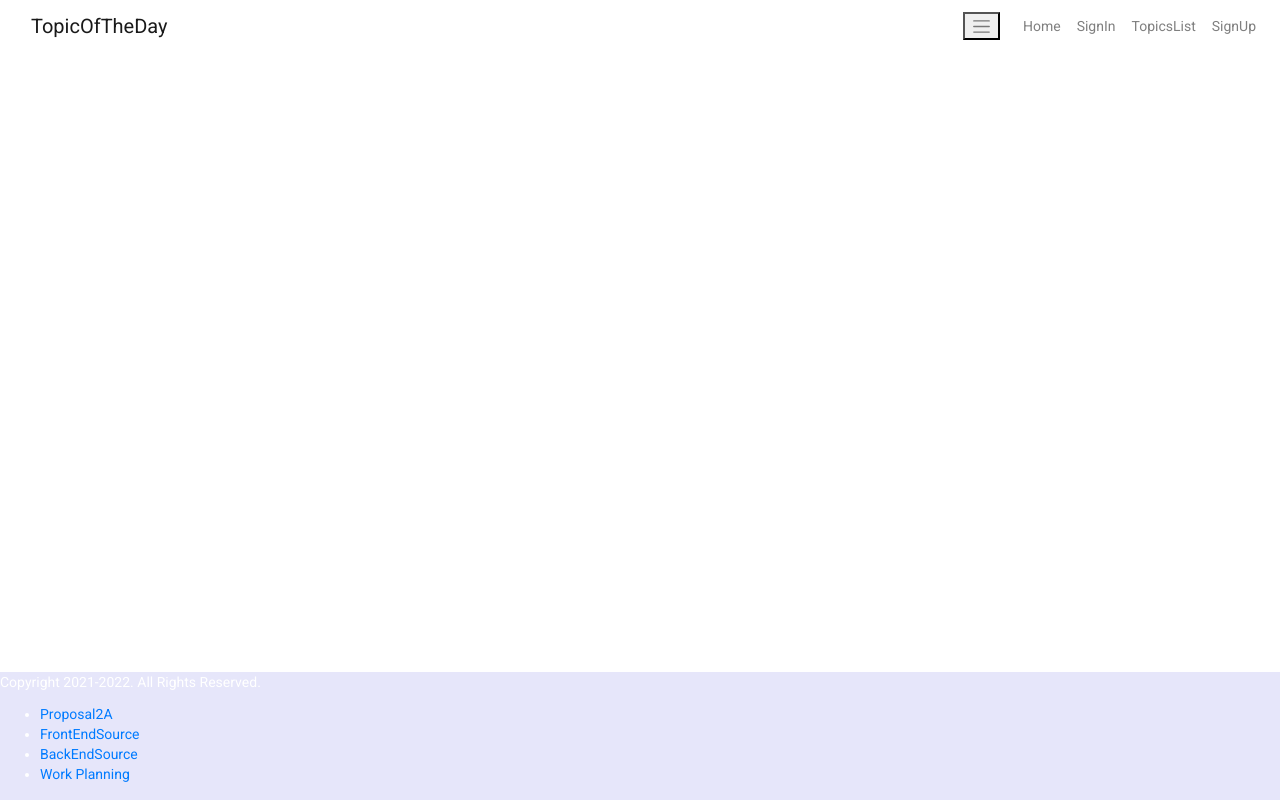
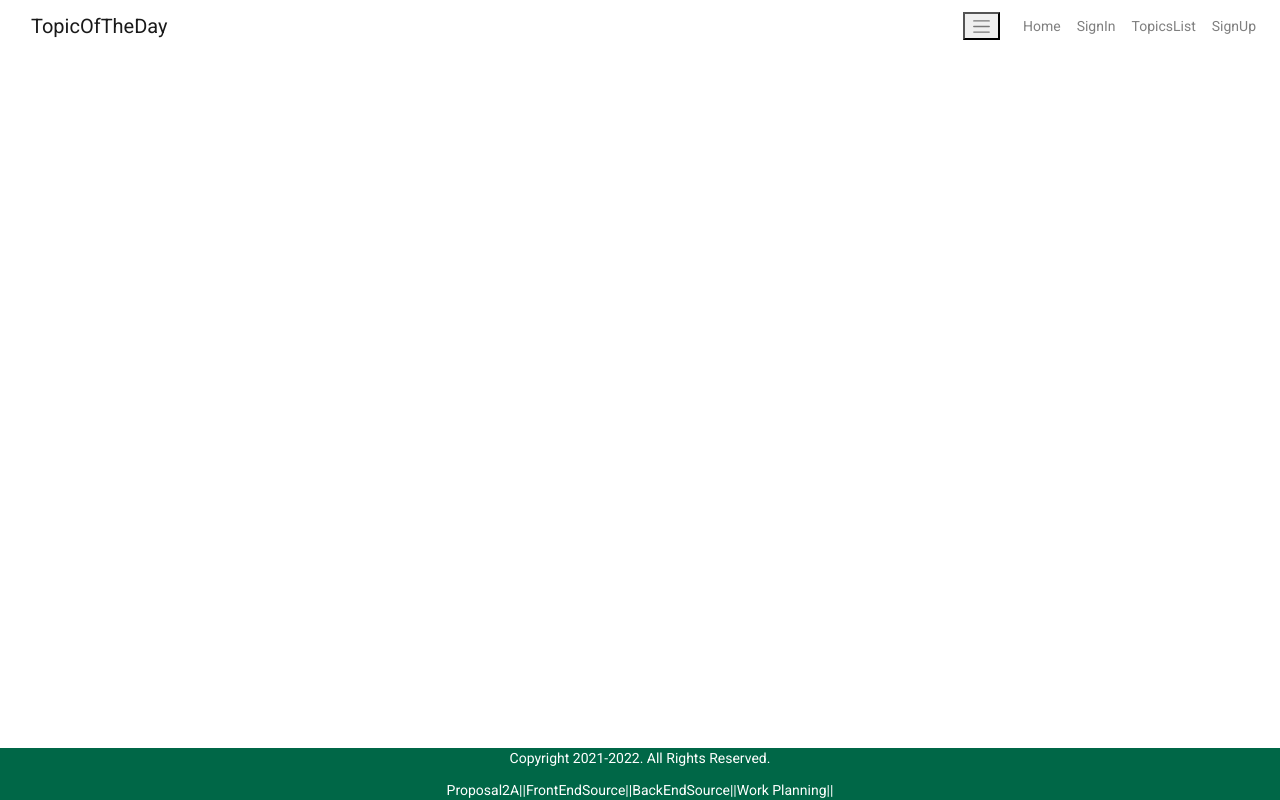
Before and after one commit to Sanjay-13/AngularFrontEnd, an Angular app: page / in a window 1280 px wide. Built offline with nearby package versions, Linux system fonts and the light colour scheme.

Commit message:
Updated the footer for better accesbility

```diff
--- a/src/app/home/footer/footer.component.css
+++ b/src/app/home/footer/footer.component.css
@@ -3,14 +3,11 @@
     left: 0;
     bottom: 0;
     width: 100%;
-    background-color:lavender ;
+    background-color:#006747;
     color: white;
-    text-align: left;
+    text-align: center;
   }
 #footer-menu{
     display: inline;
   }
-#unordered-list{
-  float: left;
-  display: inline;
-}
+  a { color: white; }
--- a/src/app/home/footer/footer.component.html
+++ b/src/app/home/footer/footer.component.html
@@ -1,19 +1,9 @@
 <div class="footer">
-    <p>Copyright 2021-2022. All Rights Reserved.</p>
     <div id="footer-menu">
-      <ul id ="unordered-list">
-        <li>
-          <a href = "https://github.com/Sanjay-13/Topic-of-the-Day-2A">Proposal2A</a>
-        </li>
-        <li>
-          <a href = "https://github.com/Sanjay-13/AngularFrontEnd">FrontEndSource</a>
-        </li>
-        <li>
-          <a href ="https://github.com/Sanjay-13/topic-of-the-day">BackEndSource</a>
-        </li>
-        <li>
-          <a href= "https://github.com/Sanjay-13/Topic-of-the-Day-2A/projects/1">Work Planning</a>
-        </li>
-      </ul>
+          <p>Copyright 2021-2022. All Rights Reserved.</p>
+          <a href = "https://github.com/Sanjay-13/Topic-of-the-Day-2A">Proposal2A||</a>
+          <a href = "https://github.com/Sanjay-13/AngularFrontEnd">FrontEndSource||</a>
+          <a href ="https://github.com/Sanjay-13/topic-of-the-day">BackEndSource||</a>
+          <a href= "https://github.com/Sanjay-13/Topic-of-the-Day-2A/projects/1">Work Planning||</a>
     </div>
   </div>
```
